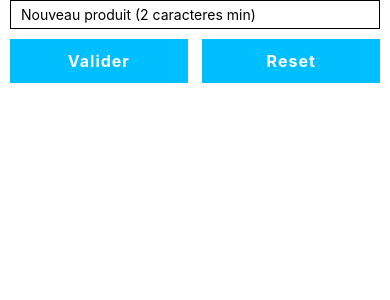
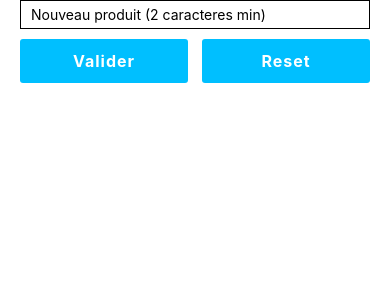
Before and after one commit to JyjyStudio/react-native, a React Native app in the folder shopping-list/: screen / in a window 390 px wide. Shown: the top 300 px of the page. Built offline with nearby package versions, Linux system fonts and the light colour scheme.

Commit message:
Keyboard component

```diff
--- a/shopping-list/App.tsx
+++ b/shopping-list/App.tsx
@@ -1,6 +1,7 @@
 import { useState } from 'react'
 import { StyleSheet, View, FlatList, Alert, StatusBar } from 'react-native'
 import AddProducts from './components/AddProducts'
+import DismissKeyboard from './components/DismissKeyboard'
 import Products from './components/Products'
 
 export default function App() {
@@ -39,29 +40,33 @@ export default function App() {
 			],
 			{ cancelable: true, onDismiss: () => console.warn('Annulé') }
 		)
-	const reset = () => setMyProducts([])
 
 	return (
+		<DismissKeyboard>
 			<View style={styles.container}>
-			<AddProducts submitHandler={submitHandler} reset={reset} />
+				<AddProducts
+					submitHandler={submitHandler}
+					reset={() => setMyProducts([])}
+				/>
 
 				<FlatList
-				style={styles.items}
 					data={myProducts}
 					renderItem={({ item }) => (
-					<Products product={item} deleteProduct={deleteProduct} />
+						<Products
+							product={item}
+							deleteProduct={deleteProduct}
+						/>
 					)}
 				/>
 			</View>
+		</DismissKeyboard>
 	)
 }
 
 const styles = StyleSheet.create({
 	container: {
-		paddingHorizontal: 10,
+		flex: 1,
+		paddingHorizontal: 20,
 		paddingTop: StatusBar.currentHeight,
 	},
-	items: {
-		marginBottom: 120,
-	},
 })
--- a/shopping-list/components/AddProducts.tsx
+++ b/shopping-list/components/AddProducts.tsx
@@ -1,13 +1,29 @@
-import { View, TextInput, Pressable, StyleSheet, Text } from 'react-native'
-import React, { useState } from 'react'
+import {
+	View,
+	TextInput,
+	Pressable,
+	StyleSheet,
+	Text,
+	Keyboard,
+	Alert,
+} from 'react-native'
+import React, { useState, useEffect } from 'react'
 
 export default function AddProducts({ submitHandler, reset }: any) {
 	const [product, setProduct] = useState('')
+
+	useEffect(() => {
+		Keyboard.addListener('keyboardDidHide', () =>
+			Alert.alert('✔️', 'Votre produit à bien été ajouté !')
+		)
+		return () => Keyboard.removeAllListeners('keyboardDidHide')
+	}, [])
 
 	const handleClick = () => {
 		if (product.length >= 2) {
 			submitHandler(product)
 			setProduct('')
+			Keyboard.dismiss()
 		}
 	}
 
@@ -18,10 +34,11 @@ export default function AddProducts({ submitHandler, reset }: any) {
 				placeholder="Nouveau produit (2 caracteres min)"
 				value={product}
 				onChangeText={(val) => setProduct(val)}
+				selectTextOnFocus
+				onSubmitEditing={handleClick}
 				// multiline
-				selectTextOnFocus
-				maxLength={9}
-				secureTextEntry
+				// maxLength={9}
+				// secureTextEntry
 			/>
 			<View style={styles.btns}>
 				<Pressable style={styles.button} onPress={handleClick}>
@@ -53,6 +70,8 @@ const styles = StyleSheet.create({
 		paddingHorizontal: 32,
 		backgroundColor: 'deepskyblue',
 		width: '48%',
+		elevation: 7,
+		borderRadius: 3,
 	},
 	text: {
 		textAlign: 'center',
--- /dev/null
+++ b/shopping-list/components/DismissKeyboard.tsx
@@ -0,0 +1,10 @@
+import { Keyboard, TouchableWithoutFeedback } from 'react-native'
+import React from 'react'
+
+export default function DismissKeyboard({ children }: any) {
+	return (
+		<TouchableWithoutFeedback onPress={() => Keyboard.dismiss()}>
+			{children}
+		</TouchableWithoutFeedback>
+	)
+}
--- a/shopping-list/components/Products.tsx
+++ b/shopping-list/components/Products.tsx
@@ -20,6 +20,7 @@ const styles = StyleSheet.create({
 	productContainer: {
 		flexDirection: 'row',
 		justifyContent: 'space-between',
+		alignItems: 'center',
 		padding: 30,
 		paddingVertical: 50,
 		backgroundColor: 'lightgreen',
```
Lines whose indentation alone changed are shown as unchanged.
